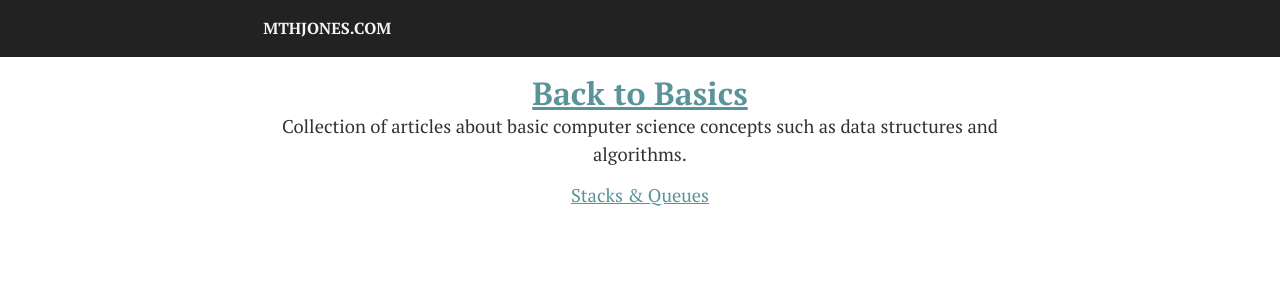
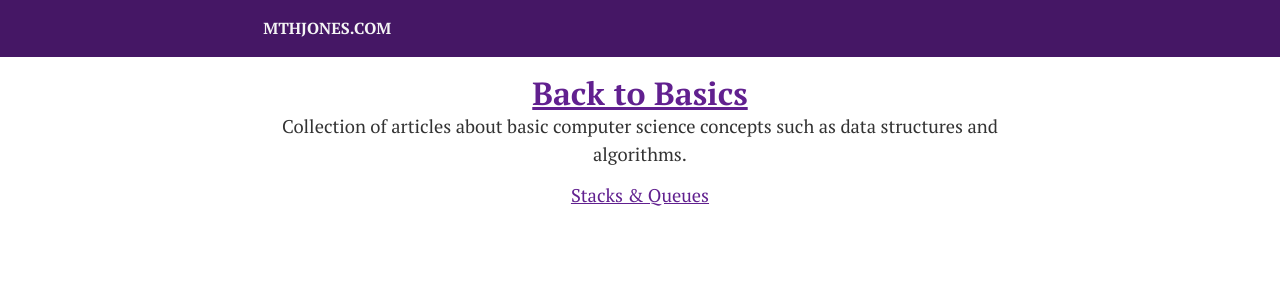
Before and after one commit to mthjones/mthjones.github.io, a Jekyll site: the page built from index.html, in a window 1280 px wide. Shown: the top 300 px of the page. Built offline with Jekyll 4.4.1, drawn with Linux system fonts in a browser that asks for light colours.

Commit message:
Change color scheme

```diff
--- a/css/main.scss
+++ b/css/main.scss
@@ -6,10 +6,10 @@
 @import "../_vendor/bitters/app/assets/stylesheets/base";
 @import "../_vendor/neat/app/assets/stylesheets/neat";
 
-$base-color: rgb(71, 116, 121);
+$base-color: rgb(69, 23, 101);
 $link-color: lighten($base-color, 10%);
 $link-hover-color: darken($link-color, 20%);
-$h1-color: darken($base-color, 10%);
+$h1-color: $base-color;
 
 $serif: 'PT Serif', $serif;
 $article-font-size: $base-font-size * 1.15;
@@ -146,7 +146,7 @@ main {
 .top-nav {
   @include outer-container;
   max-width: 100%;
-  background-color: #222;
+  background-color: $base-color;
 
   nav {
     @include responsive-full-width;
```
